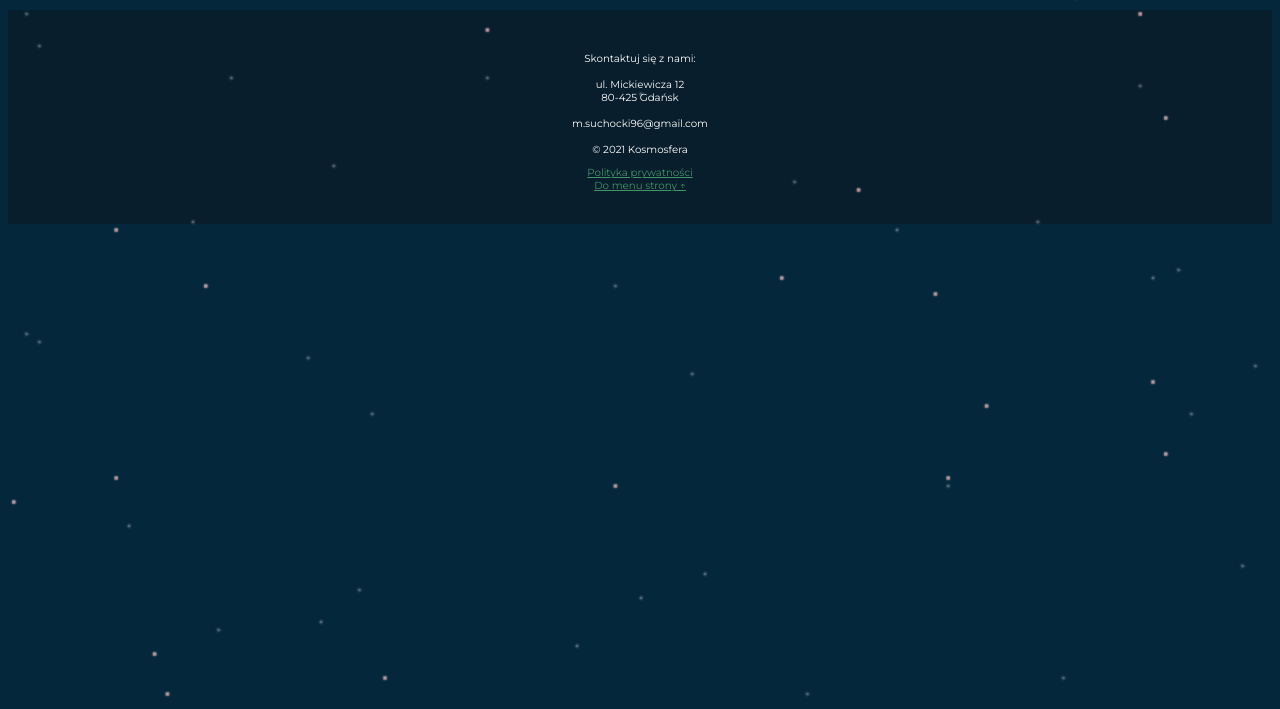
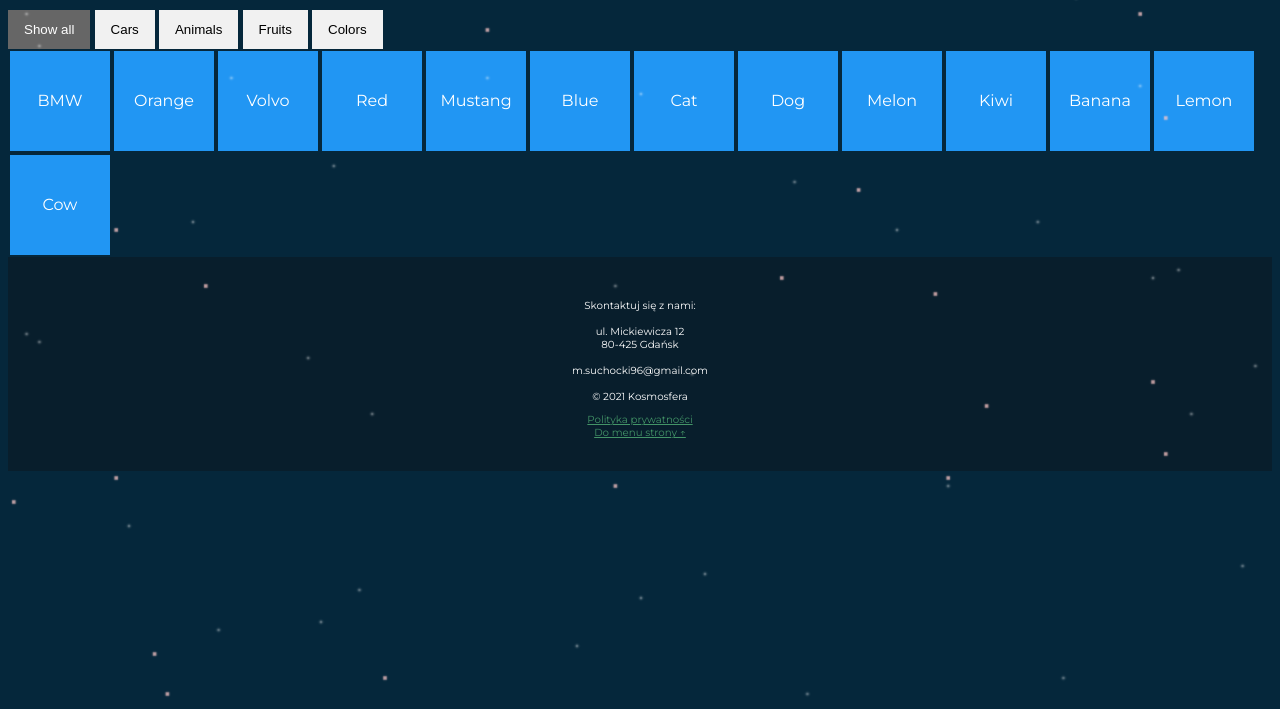
Before and after one commit to msuchy96/ATSUZ-kosmosfera, a plain HTML site: page centrum_wiedzy.html in a window 1280 px wide. Shown: the part 91-800 px from the top of the page. Drawn offline with Linux system fonts and the light colour scheme.

Commit message:
knowledge center init

```diff
--- a/centrum_wiedzy.html
+++ b/centrum_wiedzy.html
@@ -8,6 +8,7 @@
     <meta name="author" content="Maciej Suchocki" />
     <title>Kosmosfera - Centrum Edukacyjne</title>
     <link rel="stylesheet" href="css/main.css">
+    <link rel="stylesheet" href="css/centrum_wiedzy.css">
 </head>
 <body>
     <header>
@@ -34,7 +35,31 @@
         </nav>
     </header>
 
+    <!-- Control buttons -->
+<div id="myBtnContainer">
+    <button class="btn active" onclick="filterSelection('all')"> Show all</button>
+    <button class="btn" onclick="filterSelection('cars')"> Cars</button>
+    <button class="btn" onclick="filterSelection('animals')"> Animals</button>
+    <button class="btn" onclick="filterSelection('fruits')"> Fruits</button>
+    <button class="btn" onclick="filterSelection('colors')"> Colors</button>
+  </div>
 
+  <!-- The filterable elements. Note that some have multiple class names (this can be used if they belong to multiple categories) -->
+  <div class="container">
+    <div class="filterDiv cars">BMW</div>
+    <div class="filterDiv colors fruits">Orange</div>
+    <div class="filterDiv cars">Volvo</div>
+    <div class="filterDiv colors">Red</div>
+    <div class="filterDiv cars animals">Mustang</div>
+    <div class="filterDiv colors">Blue</div>
+    <div class="filterDiv animals">Cat</div>
+    <div class="filterDiv animals">Dog</div>
+    <div class="filterDiv fruits">Melon</div>
+    <div class="filterDiv fruits animals">Kiwi</div>
+    <div class="filterDiv fruits">Banana</div>
+    <div class="filterDiv fruits">Lemon</div>
+    <div class="filterDiv animals">Cow</div>
+  </div>
 
     <footer class="footer">
         <ul>
@@ -51,6 +76,7 @@
         </ul>
     </footer>
     <script src="js/main.js"></script>
+    <script src="js/centrum_wiedzy.js"></script>
 </body>
 
 </html>
--- /dev/null
+++ b/css/centrum_wiedzy.css
@@ -0,0 +1,39 @@
+.container {
+    overflow: hidden;
+  }
+
+  .filterDiv {
+    float: left;
+    background-color: #2196F3;
+    color: #ffffff;
+    width: 100px;
+    line-height: 100px;
+    text-align: center;
+    margin: 2px;
+    display: none; /* Hidden by default */
+  }
+
+  /* The "show" class is added to the filtered elements */
+  .show {
+    display: block;
+  }
+
+  /* Style the buttons */
+  .btn {
+    border: none;
+    outline: none;
+    padding: 12px 16px;
+    background-color: #f1f1f1;
+    cursor: pointer;
+  }
+
+  /* Add a light grey background on mouse-over */
+  .btn:hover {
+    background-color: #ddd;
+  }
+
+  /* Add a dark background to the active button */
+  .btn.active {
+    background-color: #666;
+    color: white;
+  }
--- /dev/null
+++ b/js/centrum_wiedzy.js
@@ -0,0 +1,47 @@
+filterSelection("all")
+function filterSelection(c) {
+  var x, i;
+  x = document.getElementsByClassName("filterDiv");
+  if (c == "all") c = "";
+  // Add the "show" class (display:block) to the filtered elements, and remove the "show" class from the elements that are not selected
+  for (i = 0; i < x.length; i++) {
+    w3RemoveClass(x[i], "show");
+    if (x[i].className.indexOf(c) > -1) w3AddClass(x[i], "show");
+  }
+}
+
+// Show filtered elements
+function w3AddClass(element, name) {
+  var i, arr1, arr2;
+  arr1 = element.className.split(" ");
+  arr2 = name.split(" ");
+  for (i = 0; i < arr2.length; i++) {
+    if (arr1.indexOf(arr2[i]) == -1) {
+      element.className += " " + arr2[i];
+    }
+  }
+}
+
+// Hide elements that are not selected
+function w3RemoveClass(element, name) {
+  var i, arr1, arr2;
+  arr1 = element.className.split(" ");
+  arr2 = name.split(" ");
+  for (i = 0; i < arr2.length; i++) {
+    while (arr1.indexOf(arr2[i]) > -1) {
+      arr1.splice(arr1.indexOf(arr2[i]), 1);
+    }
+  }
+  element.className = arr1.join(" ");
+}
+
+// Add active class to the current control button (highlight it)
+var btnContainer = document.getElementById("myBtnContainer");
+var btns = btnContainer.getElementsByClassName("btn");
+for (var i = 0; i < btns.length; i++) {
+  btns[i].addEventListener("click", function() {
+    var current = document.getElementsByClassName("active");
+    current[0].className = current[0].className.replace(" active", "");
+    this.className += " active";
+  });
+}
```
